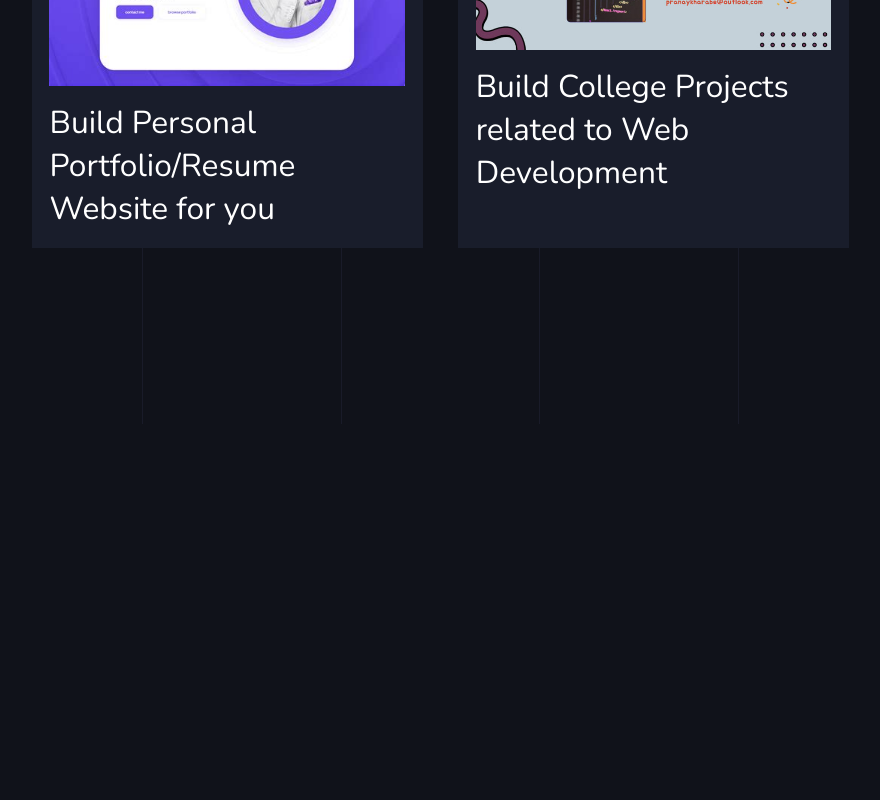
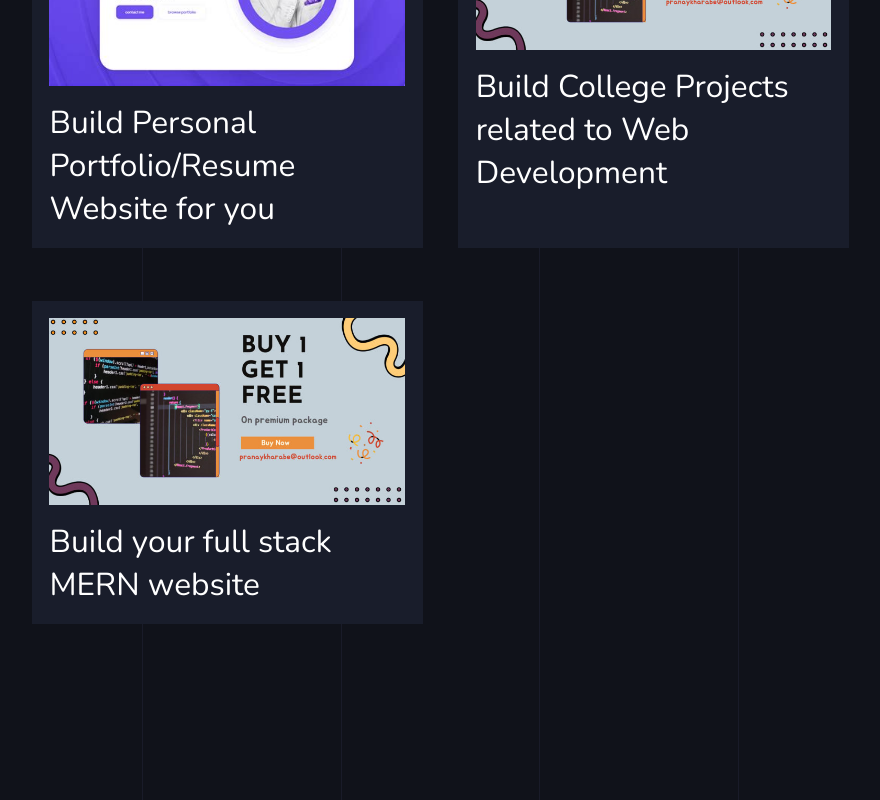
Before and after one commit to pranay202/pranay.github.io, a React (Create React App) app: page /projects in a window 1280 px wide. Shown: the part 849-1649 px from the top of the page, without its empty margins (343-1223 px from the left). Before the commit the page ends 1273 px from the top, so only its background shows below. Built offline with nearby package versions, Linux system fonts and the light colour scheme.

Commit message:
add new service

```diff
--- a/src/data/projects.js
+++ b/src/data/projects.js
@@ -1,7 +1,7 @@
-import s1 from  '../img/blogs/s-1.jpg';
-import s3 from  '../img/blogs/s-3.jpg';
-import s2 from  '../img/blogs/s-2.jpg';
-import s4 from  '../img/blogs/s-4.jpg';
+import s1 from '../img/blogs/s-1.jpg';
+import s3 from '../img/blogs/s-3.jpg';
+import s2 from '../img/blogs/s-2.jpg';
+import s4 from '../img/blogs/s-4.jpg';
 
 const projects = [
   {
@@ -10,7 +10,7 @@ const projects = [
     date: '01',
     month: 'April',
     image: s1,
-        link: 'https://www.fiverr.com/pranaykharabe/design-a-professional-certificate-or-business-cards-for-your-business'
+    link: 'https://www.fiverr.com/pranaykharabe/design-a-professional-certificate-or-business-cards-for-your-business',
   },
   {
     id: 2,
@@ -18,7 +18,7 @@ const projects = [
     date: '01',
     month: 'April',
     image: s2,
-        link: 'https://www.fiverr.com/pranaykharabe/build-a-professional-html-landing-page-for-you'
+    link: 'https://www.fiverr.com/pranaykharabe/build-a-professional-html-landing-page-for-you',
   },
   {
     id: 3,
@@ -26,7 +26,7 @@ const projects = [
     date: '01',
     month: 'April',
     image: s3,
-        link: 'https://www.fiverr.com/pranaykharabe/build-and-develop-personal-portfolio-online-resume-website'
+    link: 'https://www.fiverr.com/pranaykharabe/build-and-develop-personal-portfolio-online-resume-website',
   },
   {
     id: 4,
@@ -34,8 +34,16 @@ const projects = [
     date: '01',
     month: 'April',
     image: s4,
-        link: 'https://www.fiverr.com/pranaykharabe/code-your-college-projects'
-    }
-]
+    link: 'https://www.fiverr.com/pranaykharabe/code-your-college-projects',
+  },
+  {
+    id: 4,
+    title: 'Build your full stack MERN website',
+    date: '2021',
+    month: 'May',
+    image: s4,
+    link: 'https://www.fiverr.com/pranaykharabe/code-your-college-projects',
+  },
+];
 
 export default projects;
```
Lines whose indentation alone changed are shown as unchanged.
